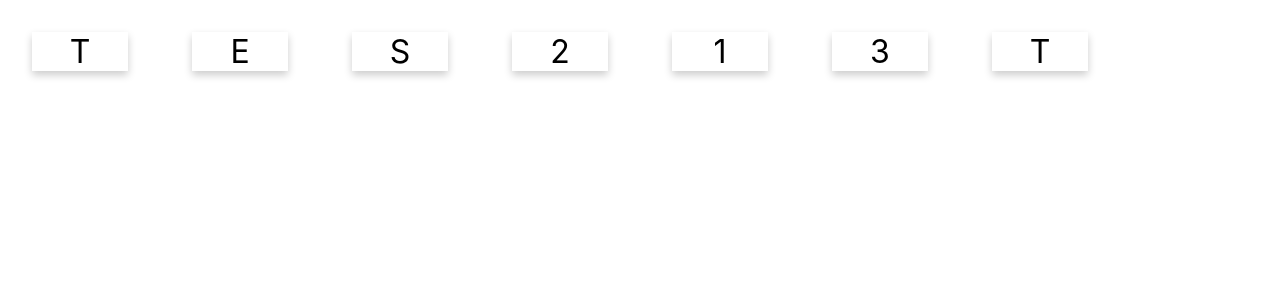
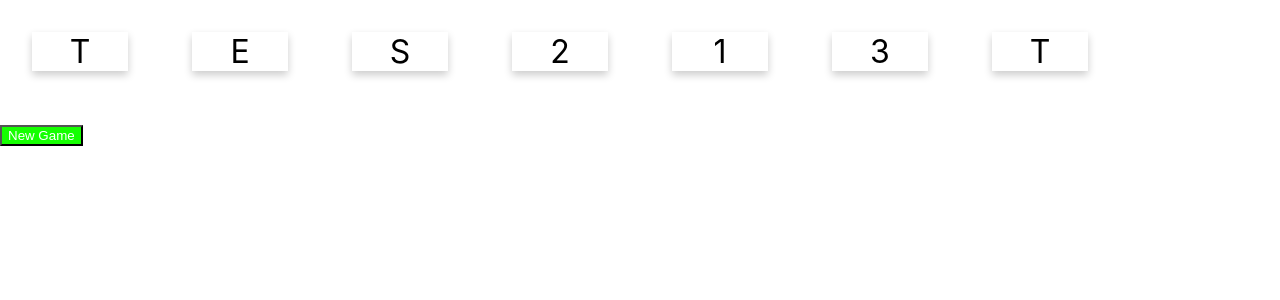
Before and after one commit to Mail3ee/lab-3SA03, a React (Create React App) app: page / in a window 1280 px wide. Shown: the top 300 px of the page. Built offline with nearby package versions, Linux system fonts and the light colour scheme.

Commit message:
final and all edit

```diff
--- a/src/App.css
+++ b/src/App.css
@@ -51,3 +51,7 @@
     color: red;
     background: black;
 }
+.newgame{
+    color: rgb(255, 255, 255);
+    background: rgb(21, 255, 0);
+}
--- a/src/App.js
+++ b/src/App.js
@@ -9,10 +9,19 @@ function App() {
     const [word, setWord] = useState("");
     const [fail, setFail] = useState(1);
 
+    const newGame = () => {
+        window.location.reload()
+    }
+
     return (
         < div >
             <WordCard value={_.sample(text)} word = {word} setWord = {setWord} fail = {fail} setFail = {setFail}  />
+            <button className="newgame" onClick={newGame}>
+                New Game
+            </button>
         </div>
+
+
     );
 }
 
--- a/src/CharacterCard.js
+++ b/src/CharacterCard.js
@@ -17,8 +17,8 @@ export default function CharacterCard(props) {
     })
     const  className = `card ${active ? 'activeCard' : ''}`
     return (
-        <div className={className} onClick={activate}>{
-            props.value
-        }</div>
+        <div
+            className={className} onClick={activate}>{props.value}
+        </div>
     )
 }
```
Also changed, not shown: 2 other files (tests, documents, lock files or other folders).
